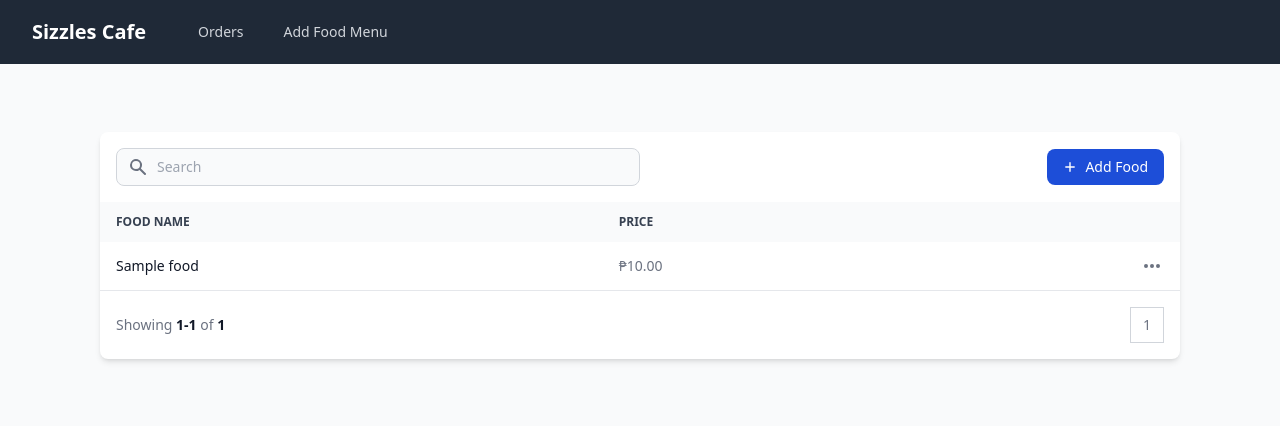
After one commit to Nithrolyx/Sizzles, a Flask app: page /add-food in a window 1280 px wide. The commit adds this page. Shown: the top 426 px of the page. Run offline with Flask 3, Linux system fonts and the light colour scheme; a database or web service that is not in the repository returns one stand-in record (values such as "Sample title"); some libraries are stand-ins or nearby versions.

Commit message:
Changes in add_food
Added Table for displaying food items
Added logic to Actions: Delete
Added logic to pagination
Update add food form to be a modal

```diff
--- a/app.py
+++ b/app.py
@@ -1,19 +1,68 @@
-from flask import Flask, jsonify, render_template
+from flask import Flask, jsonify, render_template, request, redirect, url_for
 from pymongo import MongoClient
 from config import Config
+from bson import ObjectId
 
 app = Flask(__name__)
 app.config.from_object(Config)
 
-#Connect to Mongo
+# Connect to Mongo
 client = MongoClient(app.config['MONGO_URI'])
 db = client['sizzles']
 food_menu = db.food
 orders = db.orders
 
+# Custom filter for min function
+@app.template_filter('min')
+def min_filter(a, b):
+    return min(a, b)
+
 @app.route('/', methods=('GET', 'POST'))
 def index():
     return render_template('index.html')
 
+@app.route('/add-food', methods=['GET', 'POST'])
+def add_food():
+    # Get the current page number from the query parameters
+    page = int(request.args.get('page', 1))
+    per_page = 10
+
+    # Fetch food items with pagination
+    total_count = food_menu.count_documents({})
+    foods = list(food_menu.find().skip((page - 1) * per_page).limit(per_page))
+
+    # Convert ObjectId to string for each food item
+    for food in foods:
+        food['_id'] = str(food['_id'])
+
+    if request.method == 'POST':
+        name = request.form.get('name')
+        price = request.form.get('price')
+
+        if name and price:
+            food_menu.insert_one({'name': name, 'price': float(price)})
+            return redirect(url_for('add_food'))
+
+    # Calculate total pages
+    total_pages = (total_count + per_page - 1) // per_page
+
+    return render_template('add_food.html', foods=foods, page=page, total_pages=total_pages, total_count=total_count)
+
+@app.route('/delete-food/<food_id>', methods=['POST'])
+def delete_food(food_id):
+    try:
+        # Convert the string ID to ObjectId
+        object_id = ObjectId(food_id)
+
+        # Delete the food item from the database
+        result = food_menu.delete_one({'_id': object_id})
+
+        if result.deleted_count == 1:
+            return jsonify({'success': True, 'message': 'Food item deleted successfully'})
+        else:
+            return jsonify({'success': False, 'message': 'Food item not found'}), 404
+    except Exception as e:
+        return jsonify({'success': False, 'message': str(e)}), 500
+
 if __name__ == '__main__':
     app.run(debug=True)
--- /dev/null
+++ b/static/js/script.js
@@ -0,0 +1,70 @@
+//Delete function for the Table
+function deleteFood(foodId) {
+    if (confirm('Are you sure you want to delete this food item?')) {
+        fetch(`/delete-food/${foodId}`, {
+            method: 'POST',
+        })
+        .then(response => response.json())
+        .then(data => {
+            if (data.success) {
+                alert(data.message);
+                // Remove the table row
+                document.querySelector(`tr:has(#food-${foodId}-dropdown-button)`).remove();
+            } else {
+                alert('Error: ' + data.message);
+            }
+        })
+        .catch((error) => {
+            console.error('Error:', error);
+            alert('An error occurred while deleting the food item.');
+        });
+    }
+    return false; // Prevent default link behavior
+}
+
+
+// Add Food modal
+document.addEventListener('DOMContentLoaded', function() {
+    const modal = document.getElementById('foodModal');
+    const modalContent = document.getElementById('modalContent');
+    const modalOverlay = document.getElementById('modalOverlay');
+    const openModalBtn = document.getElementById('addFoodButton');
+    const closeModalBtn = modal.querySelector('[data-modal-hide]');
+
+    function openModal() {
+        modal.classList.remove('hidden');
+        modal.classList.add('flex');
+        setTimeout(() => {
+            modalOverlay.classList.add('opacity-50');
+            modalContent.classList.remove('translate-y-[-100vh]');
+            modalContent.classList.add('translate-y-0');
+        }, 10);
+    }
+
+    function closeModal() {
+        modalOverlay.classList.remove('opacity-50');
+        modalContent.classList.remove('translate-y-0');
+        modalContent.classList.add('translate-y-[-100vh]');
+        setTimeout(() => {
+            modal.classList.add('hidden');
+            modal.classList.remove('flex');
+        }, 300);
+    }
+
+    openModalBtn.addEventListener('click', openModal);
+    closeModalBtn.addEventListener('click', closeModal);
+
+    // Close modal when clicking outside
+    modal.addEventListener('click', function(event) {
+        if (event.target === modal) {
+            closeModal();
+        }
+    });
+
+    // Close modal on escape key press
+    document.addEventListener('keydown', function(event) {
+        if (event.key === 'Escape' && !modal.classList.contains('hidden')) {
+            closeModal();
+        }
+    });
+});
--- /dev/null
+++ b/templates/add_food.html
@@ -0,0 +1,154 @@
+{% extends "index.html" %}
+
+{% block content %}
+
+<!-- TABLE FOR DISPLAYING FOOD MENU -->
+<section class="bg-gray-50 dark:bg-gray-900 p-3 sm:p-5">
+    <div class="mx-auto max-w-screen-xl px-4 lg:px-12">
+        <div class="bg-white dark:bg-gray-800 relative shadow-md sm:rounded-lg overflow-hidden">
+            <div class="flex flex-col md:flex-row items-center justify-between space-y-3 md:space-y-0 md:space-x-4 p-4">
+                <div class="w-full md:w-1/2">
+                    <form class="flex items-center">
+                        <label for="search" class="sr-only">Search</label>
+                        <div class="relative w-full">
+                            <div class="absolute inset-y-0 left-0 flex items-center pl-3 pointer-events-none">
+                                <svg aria-hidden="true" class="w-5 h-5 text-gray-500 dark:text-gray-400" fill="currentColor" viewbox="0 0 20 20" xmlns="http://www.w3.org/2000/svg">
+                                    <path fill-rule="evenodd" d="M8 4a4 4 0 100 8 4 4 0 000-8zM2 8a6 6 0 1110.89 3.476l4.817 4.817a1 1 0 01-1.414 1.414l-4.816-4.816A6 6 0 012 8z" clip-rule="evenodd" />
+                                </svg>
+                            </div>
+                            <input type="text" id="simple-search" class="bg-gray-50 border border-gray-300 text-gray-900 text-sm rounded-lg focus:ring-primary-500 focus:border-primary-500 block w-full pl-10 p-2 dark:bg-gray-700 dark:border-gray-600 dark:placeholder-gray-400 dark:text-white dark:focus:ring-primary-500 dark:focus:border-primary-500" placeholder="Search" required="">
+                        </div>
+                    </form>
+                </div>
+                <div class="w-full md:w-auto flex flex-col md:flex-row space-y-2 md:space-y-0 items-stretch md:items-center justify-end md:space-x-3 flex-shrink-0">
+                    <button type="button" id="addFoodButton" class="flex items-center justify-center text-white bg-blue-700	 hover:bg-primary-800 focus:ring-4 focus:ring-primary-300 font-medium rounded-lg text-sm px-4 py-2 dark:bg-primary-600 dark:hover:bg-primary-700 focus:outline-none dark:focus:ring-primary-800">
+                        <svg class="h-3.5 w-3.5 mr-2" fill="currentColor" viewbox="0 0 20 20" xmlns="http://www.w3.org/2000/svg" aria-hidden="true">
+                            <path clip-rule="evenodd" fill-rule="evenodd" d="M10 3a1 1 0 011 1v5h5a1 1 0 110 2h-5v5a1 1 0 11-2 0v-5H4a1 1 0 110-2h5V4a1 1 0 011-1z" />
+                        </svg>
+                        Add Food
+                    </button>
+                </div>
+            </div>
+            <div class="overflow-x-auto">
+                <table class="w-full text-sm text-left text-gray-500 dark:text-gray-400">
+                    <thead class="text-xs text-gray-700 uppercase bg-gray-50 dark:bg-gray-700 dark:text-gray-400">
+                        <tr>
+                            <th scope="col" class="px-4 py-3">Food Name</th>
+                            <th scope="col" class="px-4 py-3">Price</th>
+                            <th scope="col" class="px-4 py-3">
+                                <span class="sr-only">Actions</span>
+                            </th>
+                        </tr>
+                    </thead>
+                    <tbody>
+                        {% for food in foods %}
+                        <tr class="border-b dark:border-gray-700">
+                            <th scope="row" class="px-4 py-3 font-medium text-gray-900 whitespace-nowrap dark:text-white">{{ food.name }}</th>
+                            <td class="px-4 py-3">₱{{ "%.2f"|format(food.price) }}</td>
+                            <td class="px-4 py-3 flex items-center justify-end">
+                                <button id="food-{{ food._id }}-dropdown-button" data-dropdown-toggle="food-{{ food._id }}-dropdown" class="inline-flex items-center p-0.5 text-sm font-medium text-center text-gray-500 hover:text-gray-800 rounded-lg focus:outline-none dark:text-gray-400 dark:hover:text-gray-100" type="button">
+                                    <svg class="w-5 h-5" aria-hidden="true" fill="currentColor" viewbox="0 0 20 20" xmlns="http://www.w3.org/2000/svg">
+                                        <path d="M6 10a2 2 0 11-4 0 2 2 0 014 0zM12 10a2 2 0 11-4 0 2 2 0 014 0zM16 12a2 2 0 100-4 2 2 0 000 4z" />
+                                    </svg>
+                                </button>
+                                <div id="food-{{ food._id }}-dropdown" class="hidden z-10 w-44 bg-white rounded divide-y divide-gray-100 shadow dark:bg-gray-700 dark:divide-gray-600">
+                                    <ul class="py-1 text-sm text-gray-700 dark:text-gray-200" aria-labelledby="food-{{ food._id }}-dropdown-button">
+                                        <li>
+                                            <a href="#" class="block py-2 px-4 hover:bg-gray-100 dark:hover:bg-gray-600 dark:hover:text-white">Edit</a>
+                                        </li>
+                                    </ul>
+                                    <div class="py-1">
+                                        <a onclick="return deleteFood('{{ food._id }}')" class="block py-2 px-4 text-sm text-gray-700 hover:bg-gray-100 dark:hover:bg-gray-600 dark:text-gray-200 dark:hover:text-white cursor-pointer">Delete</a>
+                                    </div>
+                                </div>
+                            </td>
+                        </tr>
+                        {% endfor %}
+                    </tbody>
+                </table>
+            </div>
+
+            <!-- Pagination component below the table -->
+            <nav class="flex flex-col md:flex-row justify-between items-start md:items-center space-y-3 md:space-y-0 p-4" aria-label="Table navigation">
+                <span class="text-sm font-normal text-gray-500 dark:text-gray-400">
+                    Showing
+                    <span class="font-semibold text-gray-900 dark:text-white">{{ (page - 1) * 10 + 1 }}-{{ ((page * 10) | min(total_count)) }}</span>
+                    of
+                    <span class="font-semibold text-gray-900 dark:text-white">{{ total_count }}</span>
+                </span>
+                <ul class="inline-flex items-stretch -space-x-px">
+                    {% if page > 1 %}
+                    <li>
+                        <a href="{{ url_for('add_food', page=page-1) }}" class="flex items-center justify-center h-full py-1.5 px-3 ml-0 text-gray-500 bg-white rounded-l-lg border border-gray-300 hover:bg-gray-100 hover:text-gray-700 dark:bg-gray-800 dark:border-gray-700 dark:text-gray-400 dark:hover:bg-gray-700 dark:hover:text-white">
+                            <span class="sr-only">Previous</span>
+                            <svg class="w-5 h-5" aria-hidden="true" fill="currentColor" viewbox="0 0 20 20" xmlns="http://www.w3.org/2000/svg">
+                                <path fill-rule="evenodd" d="M12.707 5.293a1 1 0 010 1.414L9.414 10l3.293 3.293a1 1 0 01-1.414 1.414l-4-4a1 1 0 010-1.414l4-4a1 1 0 011.414 0z" clip-rule="evenodd" />
+                            </svg>
+                        </a>
+                    </li>
+                    {% endif %}
+                    {% for i in range(1, total_pages + 1) %}
+                    <li>
+                        <a href="{{ url_for('add_food', page=i) }}" class="flex items-center justify-center text-sm py-2 px-3 leading-tight text-gray-500 bg-white border border-gray-300 hover:bg-gray-100 hover:text-gray-700 dark:bg-gray-800 dark:border-gray-700 dark:text-gray-400 dark:hover:bg-gray-700 dark:hover:text-white {% if i == page %}z-10 bg-primary-50 border-primary-300 text-primary-600 dark:border-gray-700 dark:bg-sky-400 dark:text-white{% endif %}">{{ i }}</a>
+                    </li>
+                    {% endfor %}
+                    {% if page < total_pages %}
+                    <li>
+                        <a href="{{ url_for('add_food', page=page+1) }}" class="flex items-center justify-center h-full py-1.5 px-3 leading-tight text-gray-500 bg-white rounded-r-lg border border-gray-300 hover:bg-gray-100 hover:text-gray-700 dark:bg-gray-800 dark:border-gray-700 dark:text-gray-400 dark:hover:bg-gray-700 dark:hover:text-white">
+                            <span class="sr-only">Next</span>
+                            <svg class="w-5 h-5" aria-hidden="true" fill="currentColor" viewbox="0 0 20 20" xmlns="http://www.w3.org/2000/svg">
+                                <path fill-rule="evenodd" d="M7.293 14.707a1 1 0 010-1.414L10.586 10 7.293 6.707a1 1 0 011.414-1.414l4 4a1 1 0 010 1.414l-4 4a1 1 0 01-1.414 0z" clip-rule="evenodd" />
+                            </svg>
+                        </a>
+                    </li>
+                    {% endif %}
+                </ul>
+            </nav>
+        </div>
+    </div>
+    </section>
+
+
+<!-- Add Food Modal -->
+<div id="foodModal" tabindex="-1" aria-hidden="true" class="fixed inset-0 z-50 hidden items-center justify-center overflow-y-auto overflow-x-hidden">
+    <div class="fixed inset-0 bg-black opacity-0 transition-opacity duration-300 ease-in-out" id="modalOverlay"></div>
+    <div class="relative w-full max-w-md max-h-full p-4">
+        <!-- Modal content -->
+        <div class="relative bg-white rounded-lg shadow dark:bg-gray-700 transform transition-transform duration-300 ease-in-out translate-y-[-100vh]" id="modalContent">
+            <!-- Modal header -->
+            <div class="flex items-center justify-between p-4 md:p-5 border-b rounded-t dark:border-gray-600">
+                <h3 class="text-lg font-semibold text-gray-900 dark:text-white">
+                    Add Food to the Menu!
+                </h3>
+                <button type="button" class="text-gray-400 bg-transparent hover:bg-gray-200 hover:text-gray-900 rounded-lg text-sm w-8 h-8 ms-auto inline-flex justify-center items-center dark:hover:bg-gray-600 dark:hover:text-white" data-modal-hide="foodModal">
+                    <svg class="w-3 h-3" aria-hidden="true" xmlns="http://www.w3.org/2000/svg" fill="none" viewBox="0 0 14 14">
+                        <path stroke="currentColor" stroke-linecap="round" stroke-linejoin="round" stroke-width="2" d="m1 1 6 6m0 0 6 6M7 7l6-6M7 7l-6 6"/>
+                    </svg>
+                    <span class="sr-only">Close modal</span>
+                </button>
+            </div>
+            <!-- Modal body -->
+            <form class="p-4 md:p-5" action="{{ url_for('add_food') }}" method="POST">
+                <div class="grid gap-4 mb-4 grid-cols-2">
+                    <div class="col-span-2">
+                        <label for="name" class="block mb-2 text-sm font-medium text-gray-900 dark:text-white">Food Name</label>
+                        <input type="text" name="name" id="name" class="bg-gray-50 border border-gray-300 text-gray-900 text-sm rounded-lg focus:ring-primary-600 focus:border-primary-600 block w-full p-2.5 dark:bg-gray-600 dark:border-gray-500 dark:placeholder-gray-400 dark:text-white dark:focus:ring-primary-500 dark:focus:border-primary-500" placeholder="Enter Food Name" required>
+                    </div>
+                    <div class="col-span-2">
+                        <label for="price" class="block mb-2 text-sm font-medium text-gray-900 dark:text-white">Price</label>
+                        <input type="number" name="price" id="price" step="0.01" class="bg-gray-50 border border-gray-300 text-gray-900 text-sm rounded-lg focus:ring-primary-600 focus:border-primary-600 block w-full p-2.5 dark:bg-gray-600 dark:border-gray-500 dark:placeholder-gray-400 dark:text-white dark:focus:ring-primary-500 dark:focus:border-primary-500" placeholder="Enter the Price" required>
+                    </div>
+                </div>
+                <button type="submit" class="text-white inline-flex items-center bg-blue-700 hover:bg-blue-800 focus:ring-4 focus:outline-none focus:ring-blue-300 font-medium rounded-lg text-sm px-5 py-2.5 text-center dark:bg-blue-600 dark:hover:bg-blue-700 dark:focus:ring-blue-800">
+                    <svg class="h-3.5 w-3.5 mr-2" fill="currentColor" viewbox="0 0 20 20" xmlns="http://www.w3.org/2000/svg" aria-hidden="true">
+                        <path clip-rule="evenodd" fill-rule="evenodd" d="M10 3a1 1 0 011 1v5h5a1 1 0 110 2h-5v5a1 1 0 11-2 0v-5H4a1 1 0 110-2h5V4a1 1 0 011-1z" />
+                    </svg>
+                        Create New Item
+                </button>
+            </form>
+        </div>
+    </div>
+</div>
+
+<script src="{{url_for('static', filename='js/script.js')}}"></script>
+{% endblock %}
--- a/templates/index.html
+++ b/templates/index.html
@@ -3,10 +3,38 @@
 <head>
     <meta charset="UTF-8">
     <meta name="viewport" content="width=device-width, initial-scale=1.0">
-    <title>Flask MongoDB</title>
+    <title>Sizzles Cafe</title>
+    <link href="https://cdn.jsdelivr.net/npm/flowbite@2.4.1/dist/flowbite.min.css"  rel="stylesheet" />
+    <script src="https://cdn.jsdelivr.net/npm/flowbite@2.4.1/dist/flowbite.min.js"></script>
+    <script src="https://cdn.tailwindcss.com"></script>
+    <script src=""></script>
 </head>
-<body>
-    <h1>Data from MongoDB</h1>
-    <pre>{{ data }}</pre>
+<body class="bg-gray-50 dark:bg-gray-900">
+
+    <!-- NAVIGATION BAR -->
+    <nav class="bg-gray-800">
+        <div class="max-w-7xl mx-auto px-4 sm:px-6 lg:px-8">
+            <div class="flex items-center justify-between h-16">
+                <div class="flex items-center">
+                    <div class="flex-shrink-0">
+                        <span class="text-white text-xl font-bold">Sizzles Cafe</span>
+                    </div>
+                    <div class="hidden md:block">
+                        <div class="ml-10 flex items-baseline space-x-4">
+                            <a href="/orders" class="text-gray-300 hover:bg-gray-700 hover:text-white px-3 py-2 rounded-md text-sm font-medium">Orders</a>
+                            <a href="/add-food" class="text-gray-300 hover:bg-gray-700 hover:text-white px-3 py-2 rounded-md text-sm font-medium">Add Food Menu</a>
+                        </div>
+                    </div>
+                </div>
+            </div>
+        </div>
+    </nav>
+
+    <main class="max-w-7xl mx-auto py-6 sm:px-6 lg:px-8">
+        <div class="px-4 py-6 sm:px-0">
+            {% block content %}
+            {% endblock %}
+        </div>
+    </main>
 </body>
 </html>
```
